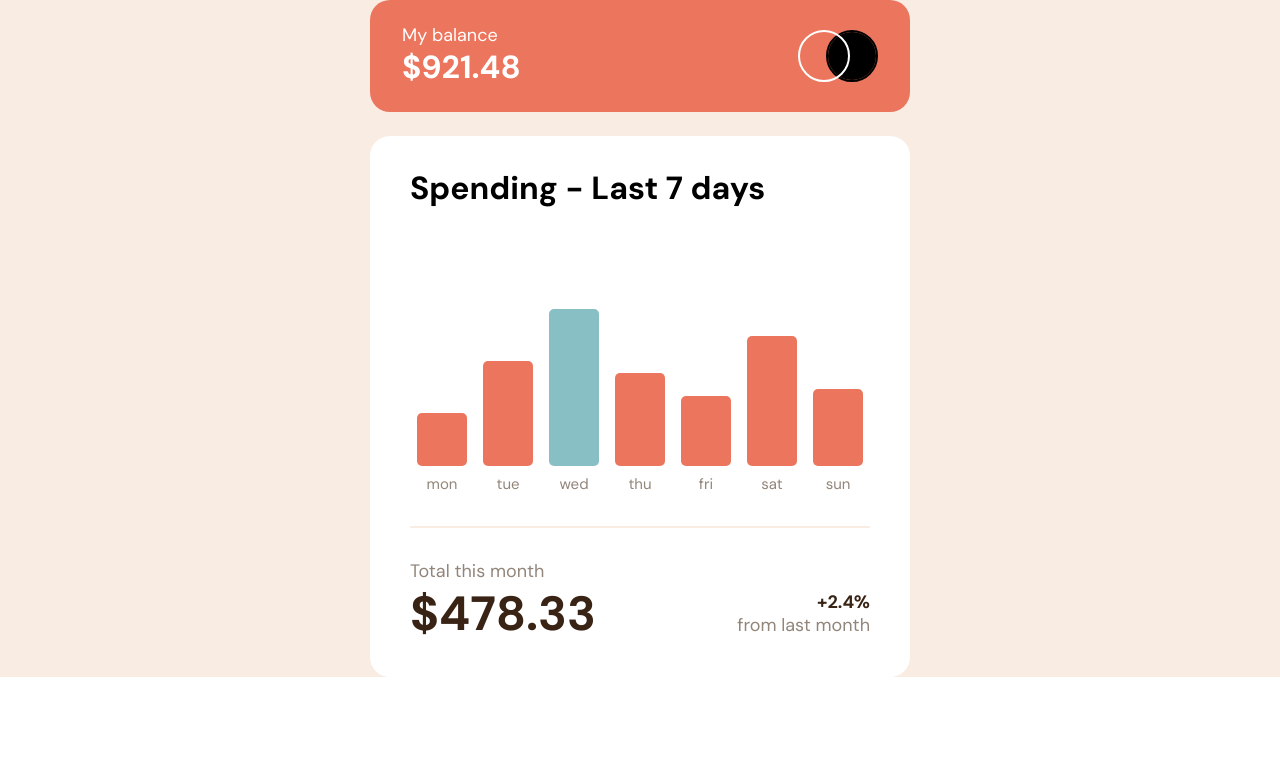
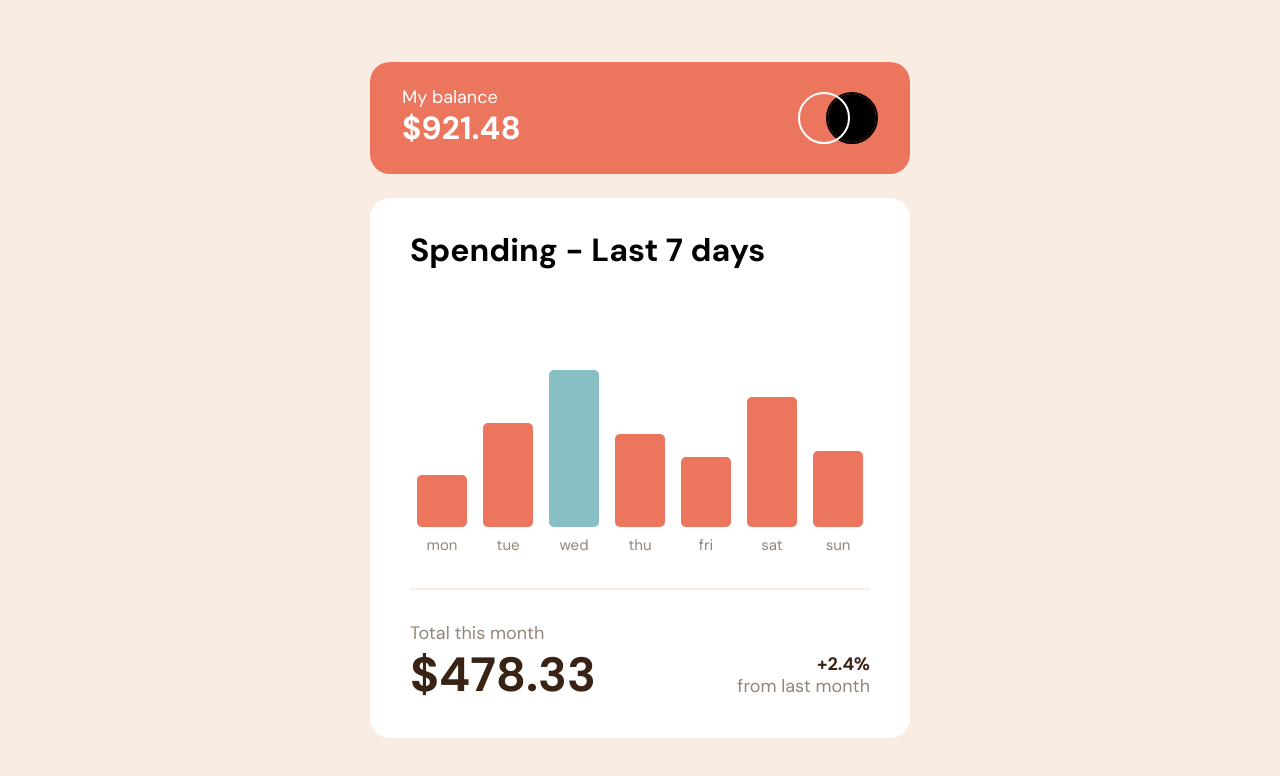
Before and after one commit to phwnganh/Expense-chart-component, a React (Vite) app: page / in a window 1280 px wide. Shown: the top 776 px of the page. Built offline with nearby package versions, Linux system fonts and the light colour scheme.

Commit message:
fix: the size of the main content section

```diff
--- a/src/MainPage.jsx
+++ b/src/MainPage.jsx
@@ -4,10 +4,13 @@ import ExpenseChartMain from "./components/ExpenseChartMain";
 const MainPage = () => {
     return (
         <div className="bg-red-100">
-            <div className="max-w-135 w-full mx-auto flex flex-col gap-6">
-            <ExpenseChartHeader/>
-            <ExpenseChartMain/>
+            <div className={"min-h-screen flex justify-center items-center"}>
+                <div className="max-w-135 w-full flex flex-col gap-6">
+                    <ExpenseChartHeader/>
+                    <ExpenseChartMain/>
+                </div>
             </div>
+
         </div>
     );
 };
```
